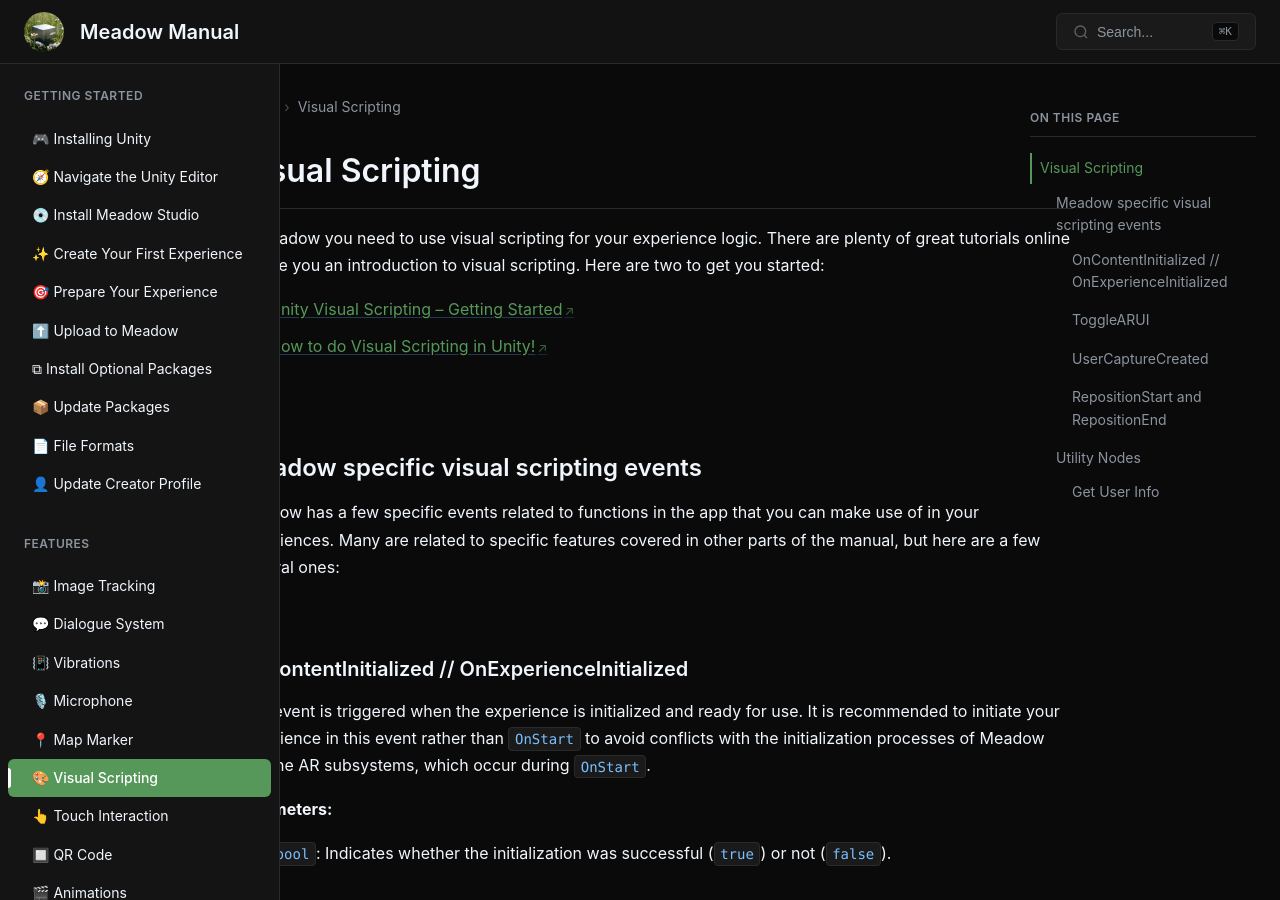
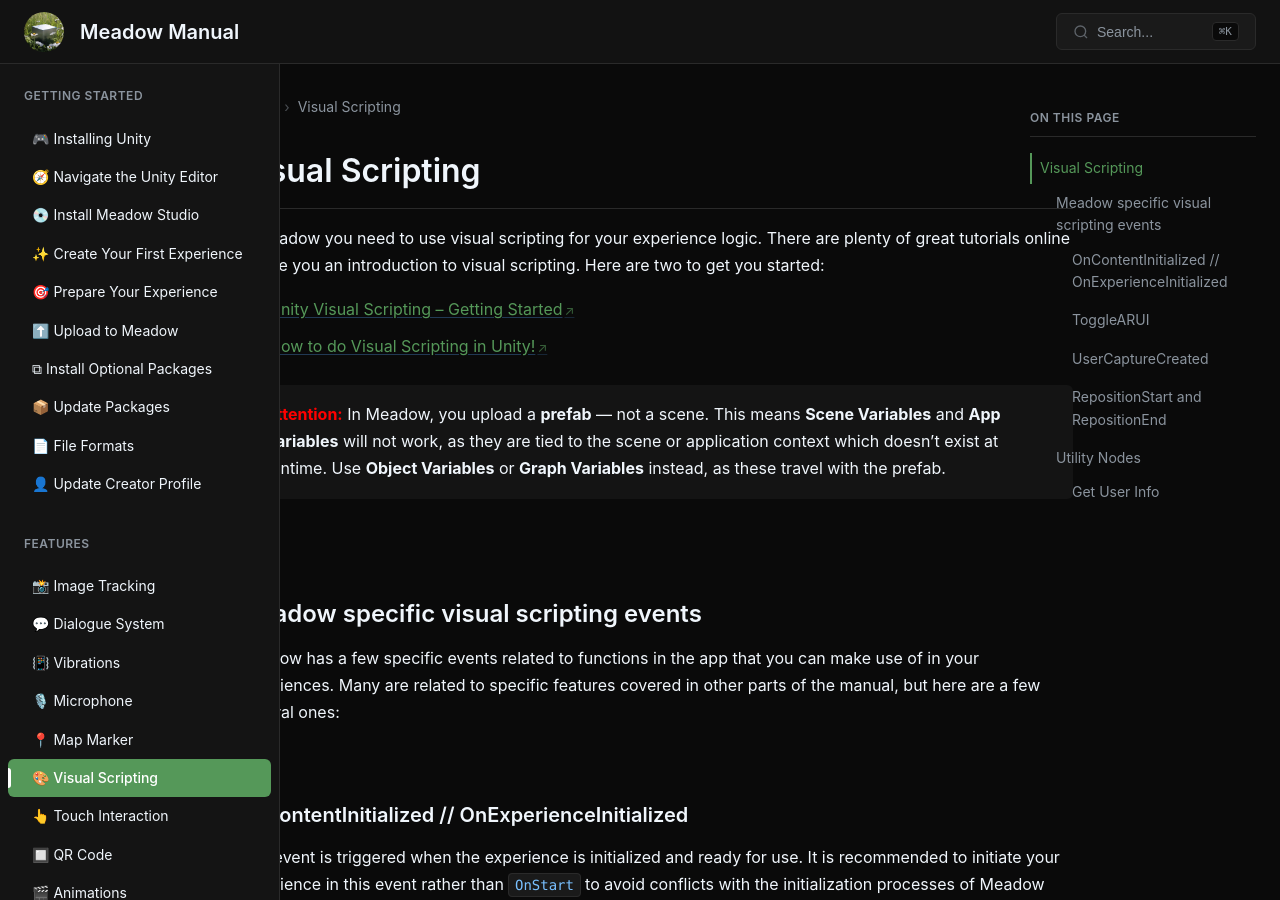
Before and after one commit to untoldgarden/meadow-manual, a Jekyll site: the page built from pages/features/visual-scripting.md, in a window 1280 px wide and 900 px high. Built offline with Jekyll 4.4.1, drawn with Linux system fonts in a browser that asks for light colours; the table of contents is made by our own code.

Commit message:
Add attention note about variable types in Visual Scripting

```diff
--- a/pages/features/visual-scripting.md
+++ b/pages/features/visual-scripting.md
@@ -11,6 +11,8 @@
 In Meadow you need to use visual scripting for your experience logic. There are plenty of great tutorials online to give you an introduction to visual scripting. Here are two to get you started:
 * [Unity Visual Scripting – Getting Started](https://www.youtube.com/watch?v=JYkFm1Sc3v8)
 * [How to do Visual Scripting in Unity!](https://www.youtube.com/watch?v=hcrHmGil_rM)
+
+> **<font color="red">Attention:</font>** In Meadow, you upload a **prefab** — not a scene. This means **Scene Variables** and **App Variables** will not work, as they are tied to the scene or application context which doesn't exist at runtime. Use **Object Variables** or **Graph Variables** instead, as these travel with the prefab.
 
 <br>
 ## Meadow specific visual scripting events
```
